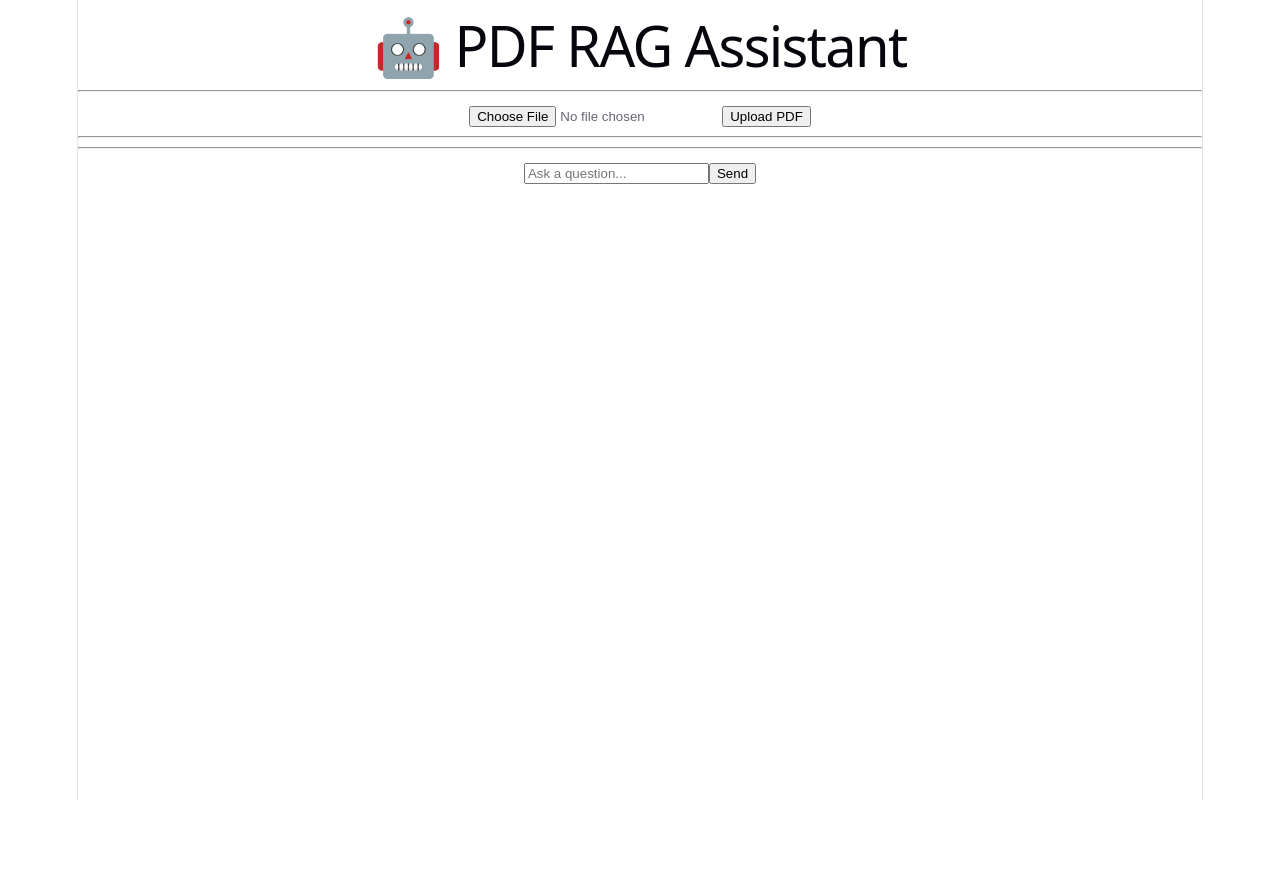
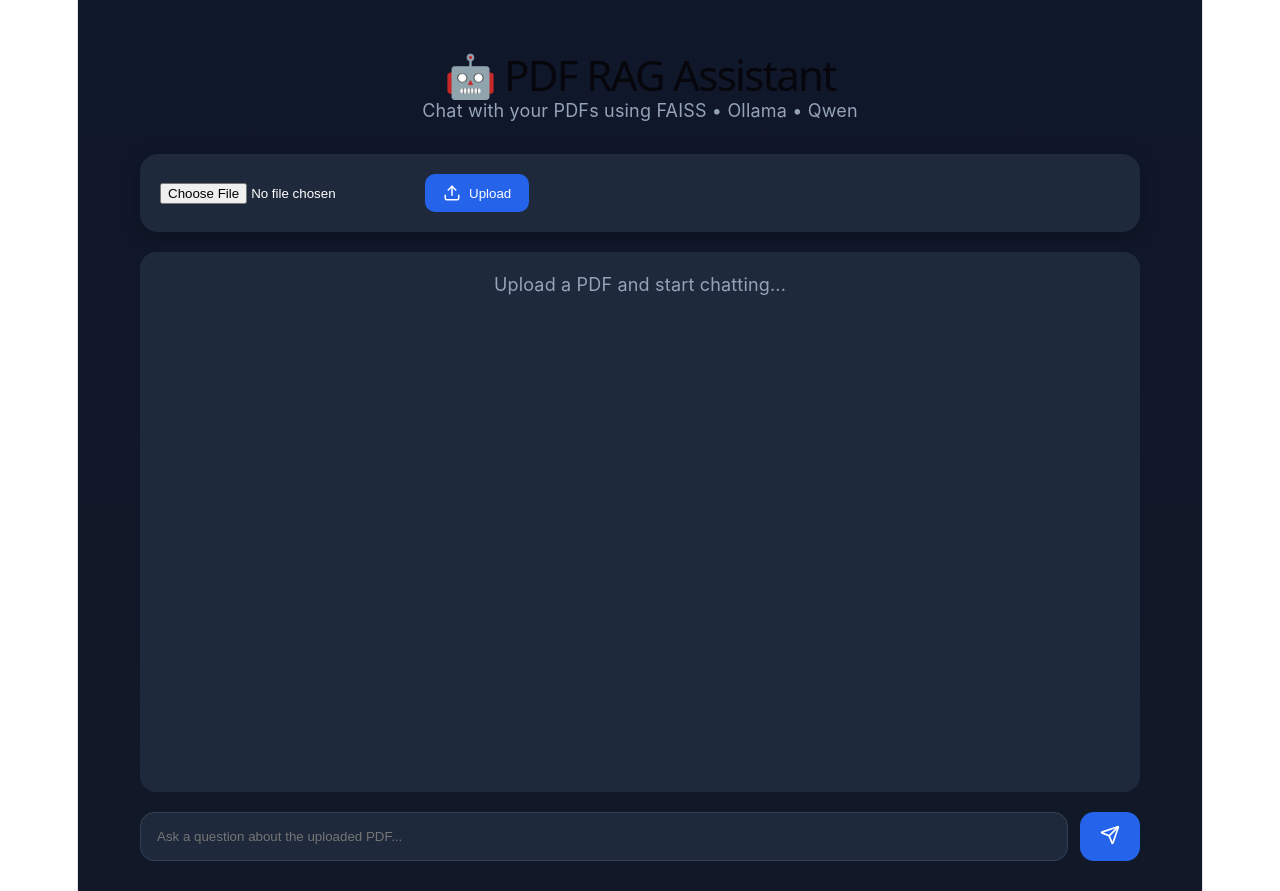
Before and after one commit to AravindReddy718/pdf-rag-assistant, a React app in the folder frontend/: page / in a window 1280 px wide. Before the commit the page ends 800 px from the top, so only its background shows below. Built offline with nearby package versions, Linux system fonts and the light colour scheme; the HTML template or start-up script is replaced by a standard one.

Commit message:
Build React frontend for PDF RAG assistant

```diff
--- a/frontend/package.json
+++ b/frontend/package.json
@@ -10,6 +10,7 @@
     "preview": "vite preview"
   },
   "dependencies": {
+    "lucide-react": "^1.17.0",
     "react": "^19.2.6",
     "react-dom": "^19.2.6"
   },
--- a/frontend/src/App.jsx
+++ b/frontend/src/App.jsx
@@ -1,149 +1,266 @@
 import { useState } from "react"
+import { Upload, Send, FileText } from "lucide-react"
+import ChatWindow from "./components/ChatWindow"
+
 function App() {
   const [message, setMessage] = useState("")
   const [messages, setMessages] = useState([])
   const [file, setFile] = useState(null)
-  const [uploadStatus, setUploadStatus]= useState("")
-  const [loading, setLoading] =useState(false)
+  const [uploadStatus, setUploadStatus] = useState("")
+  const [loading, setLoading] = useState(false)
+
   async function uploadPDF() {
-
-  if (!file) {
-    return
-  }
+    if (!file) return
 
     const formData = new FormData()
 
-  formData.append(
-    "file",
-    file
-  )
+    formData.append("file", file)
 
-  const response = await fetch(
+    try {
+      await fetch(
         "http://127.0.0.1:8000/upload",
         {
           method: "POST",
-      body: formData
+          body: formData,
+        }
+      )
+
+      setUploadStatus(
+        `${file.name} uploaded successfully`
+      )
+    } catch {
+      setUploadStatus(
+        "Upload failed"
+      )
+    }
+  }
+
+  async function sendMessage() {
+    if (!message.trim()) return
+
+    const currentMessage = message
+
+    setMessages(prev => [
+      ...prev,
+      {
+        role: "user",
+        content: currentMessage,
+      },
+    ])
+
+    setMessage("")
+    setLoading(true)
+
+    try {
+      const response = await fetch(
+        "http://127.0.0.1:8000/chat",
+        {
+          method: "POST",
+          headers: {
+            "Content-Type":
+              "application/json",
+          },
+          body: JSON.stringify({
+            message: currentMessage,
+          }),
         }
       )
 
       const data =
         await response.json()
 
-  setUploadStatus(
-  "PDF uploaded successfully"
-  )
-
+      setMessages(prev => [
+        ...prev,
+        {
+          role: "assistant",
+          content: data.response,
+        },
+      ])
+    } catch {
+      setMessages(prev => [
+        ...prev,
+        {
+          role: "assistant",
+          content:
+            "Something went wrong.",
+        },
+      ])
     }
 
-  async function sendMessage() {
-
-  if (!message.trim()) {
-    return
-  }
-  const userMessage = {
-  role: "user",
-  content: message
+    setLoading(false)
   }
 
-  setMessages(prev => [
-  ...prev,
-  userMessage
-  ])
-  setLoading(true)
-  const response = await fetch(
-  "http://127.0.0.1:8000/chat",
-  {
-    method: "POST",
+  return (
+    <div
+      style={{
+        minHeight: "100vh",
+        background:
+          "linear-gradient(180deg,#0f172a,#111827)",
+        color: "white",
+        padding: "30px",
+        fontFamily:
+          "Inter, sans-serif",
+      }}
+    >
+      <div
+        style={{
+          maxWidth: "1000px",
+          margin: "0 auto",
+        }}
+      >
+        <h1
+          style={{
+            textAlign: "center",
+            fontSize: "42px",
+            marginBottom: "10px",
+          }}
+        >
+          🤖 PDF RAG Assistant
+        </h1>
 
-    headers: {
-      "Content-Type":
-      "application/json"
-    },
+        <p
+          style={{
+            textAlign: "center",
+            color: "#94a3b8",
+            marginBottom: "30px",
+          }}
+        >
+          Chat with your PDFs using
+          FAISS • Ollama • Qwen
+        </p>
 
-    body: JSON.stringify({
-      message: message
-    })
-  }
-  )
-  const data = await response.json()
-  setMessages(prev => [
-
-  ...prev,
-
-  {
-    role: "assistant",
-    content: data.response
-  }
-
-  ])
-
-  setLoading(false)
-  setMessage("")
-  }
-  return (
-    <div>
-      <h1>🤖 PDF RAG Assistant</h1>
-
-      <hr />
-
+        <div
+          style={{
+            backgroundColor:
+              "#1e293b",
+            borderRadius: "18px",
+            padding: "20px",
+            marginBottom: "20px",
+            boxShadow:
+              "0 4px 20px rgba(0,0,0,0.25)",
+          }}
+        >
+          <div
+            style={{
+              display: "flex",
+              gap: "12px",
+              alignItems: "center",
+            }}
+          >
             <input
               type="file"
               accept=".pdf"
-        onChange={(e) => setFile(e.target.files[0])}
+              onChange={(e) =>
+                setFile(
+                  e.target.files[0]
+                )
+              }
             />
+
             <button
               onClick={uploadPDF}
+              style={{
+                backgroundColor:
+                  "#2563eb",
+                border: "none",
+                color: "white",
+                padding:
+                  "10px 18px",
+                borderRadius:
+                  "10px",
+                cursor: "pointer",
+                display: "flex",
+                gap: "8px",
+                alignItems:
+                  "center",
+              }}
             >
-        Upload PDF
+              <Upload size={18} />
+              Upload
             </button>
-      <p>{uploadStatus}</p>
+          </div>
 
-      <hr />
+          {uploadStatus && (
+            <div
+              style={{
+                marginTop: "15px",
+                color: "#22c55e",
+                display: "flex",
+                alignItems:
+                  "center",
+                gap: "8px",
+              }}
+            >
+              <FileText
+                size={18}
+              />
+              {uploadStatus}
+            </div>
+          )}
+        </div>
 
+        <ChatWindow
+          messages={messages}
+          loading={loading}
+        />
 
-      <hr />
-      {
-        loading &&
-        <p>Thinking...</p>
-      }
+        <div
+          style={{
+            display: "flex",
+            gap: "12px",
+            marginTop: "20px",
+          }}
+        >
           <input
             type="text"
-        placeholder="Ask a question..."
+            placeholder="Ask a question about the uploaded PDF..."
             value={message}
             onChange={(e) =>
-          setMessage(e.target.value)
+              setMessage(
+                e.target.value
+              )
             }
+            onKeyDown={(e) => {
+              if (
+                e.key === "Enter"
+              ) {
+                sendMessage()
+              }
+            }}
+            style={{
+              flex: 1,
+              padding: "16px",
+              borderRadius:
+                "14px",
+              border:
+                "1px solid #334155",
+              backgroundColor:
+                "#1e293b",
+              color: "white",
+              outline: "none",
+            }}
           />
-      {messages.map((msg, index) => (
 
-        <div
-          key={index}
+          <button
+            onClick={
+              sendMessage
+            }
+            disabled={loading}
             style={{
-            padding: "10px",
-            margin: "10px",
-            borderRadius: "10px",
               backgroundColor:
-              msg.role === "user"
-                ? "#2563eb"
-                : "#1f2937",
-
-            maxWidth: "70%",
-
-            marginLeft:
-              msg.role === "user"
-                ? "auto"
-                : "0",
+                "#2563eb",
+              border: "none",
+              color: "white",
+              width: "60px",
+              borderRadius:
+                "14px",
+              cursor: "pointer",
             }}
           >
-          {msg.content}
+            <Send size={20} />
+          </button>
         </div>
-
-      ))}
-
-
-      <button onClick={sendMessage}>
-        Send
-      </button>
+      </div>
     </div>
   )
 }
--- /dev/null
+++ b/frontend/src/components/ChatWindow.jsx
@@ -0,0 +1,71 @@
+import MessageBubble from "./MessageBubble"
+import { useEffect, useRef } from "react"
+
+function ChatWindow({
+  messages,
+  loading
+}) {
+    const bottomRef = useRef(null)
+
+        useEffect(() => {
+
+        bottomRef.current?.scrollIntoView({
+            behavior: "smooth"
+        })
+
+        }, [messages])
+  return (
+    <div
+      style={{
+        backgroundColor:
+          "#1e293b",
+
+        borderRadius: "16px",
+
+        padding: "20px",
+
+        height: "500px",
+
+        marginBottom: "20px",
+
+        overflowY: "auto",
+      }}
+    >
+      {messages.length === 0 && (
+        <p
+          style={{
+            color: "#94a3b8",
+          }}
+        >
+          Upload a PDF and
+          start chatting...
+        </p>
+      )}
+
+      {messages.map(
+        (msg, index) => (
+          <MessageBubble
+            key={index}
+            role={msg.role}
+            content={
+              msg.content
+            }
+          />
+        )
+      )}
+
+      {loading && (
+        <p
+          style={{
+            color: "#94a3b8",
+          }}
+        >
+          Thinking...
+        </p>
+      )}
+        <div ref={bottomRef} />
+    </div>
+  )
+}
+
+export default ChatWindow
--- /dev/null
+++ b/frontend/src/components/MessageBubble.jsx
@@ -0,0 +1,41 @@
+function MessageBubble({
+  role,
+  content
+}) {
+  return (
+    <div
+      style={{
+        display: "flex",
+        justifyContent:
+          role === "user"
+            ? "flex-end"
+            : "flex-start",
+      }}
+    >
+      <div
+        style={{
+          backgroundColor:
+            role === "user"
+              ? "#2563eb"
+              : "#334155",
+
+          padding: "12px 16px",
+
+          borderRadius: "14px",
+
+          margin: "8px 0",
+
+          maxWidth: "75%",
+
+          lineHeight: "1.6",
+
+          color: "white",
+        }}
+      >
+        {content}
+      </div>
+    </div>
+  )
+}
+
+export default MessageBubble
```
Also changed, not shown: 1 other file (tests, documents, lock files or other folders). Lines whose indentation alone changed are shown as unchanged.
